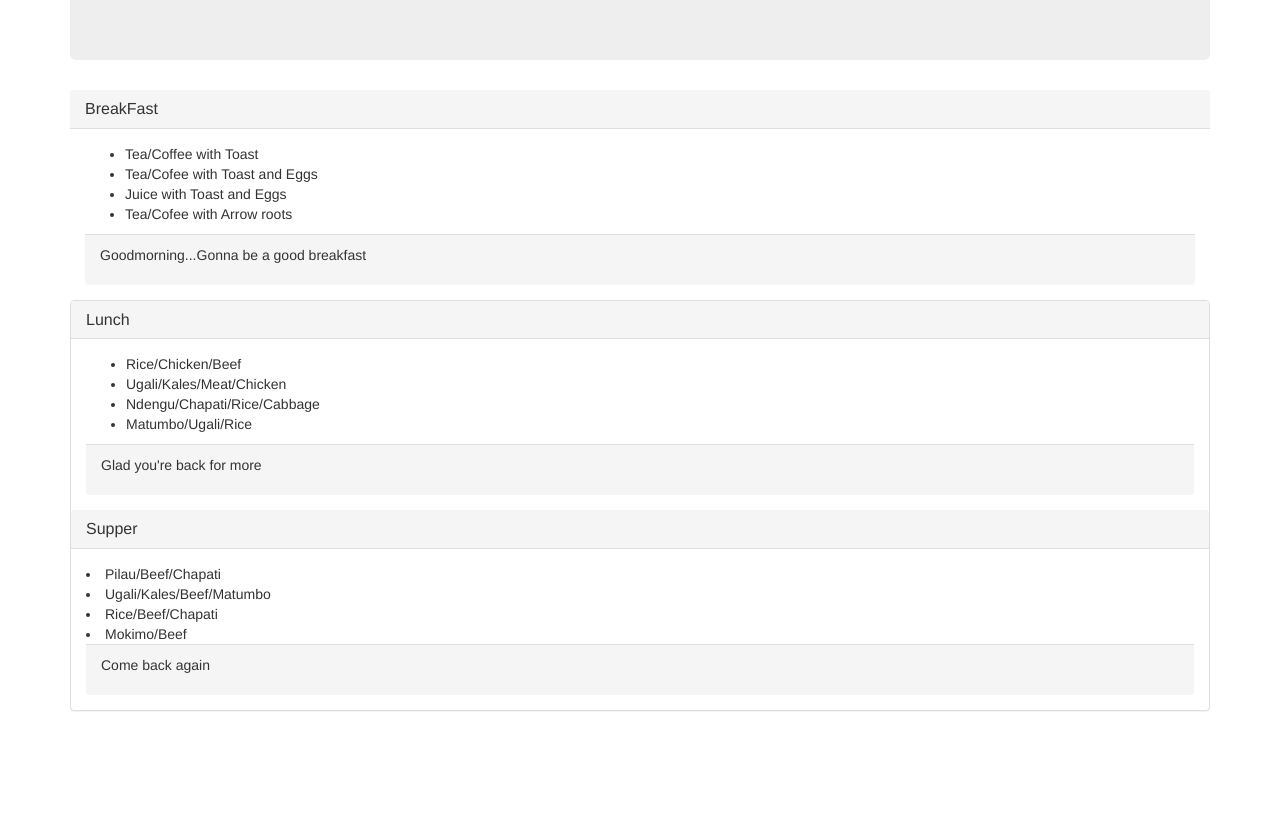
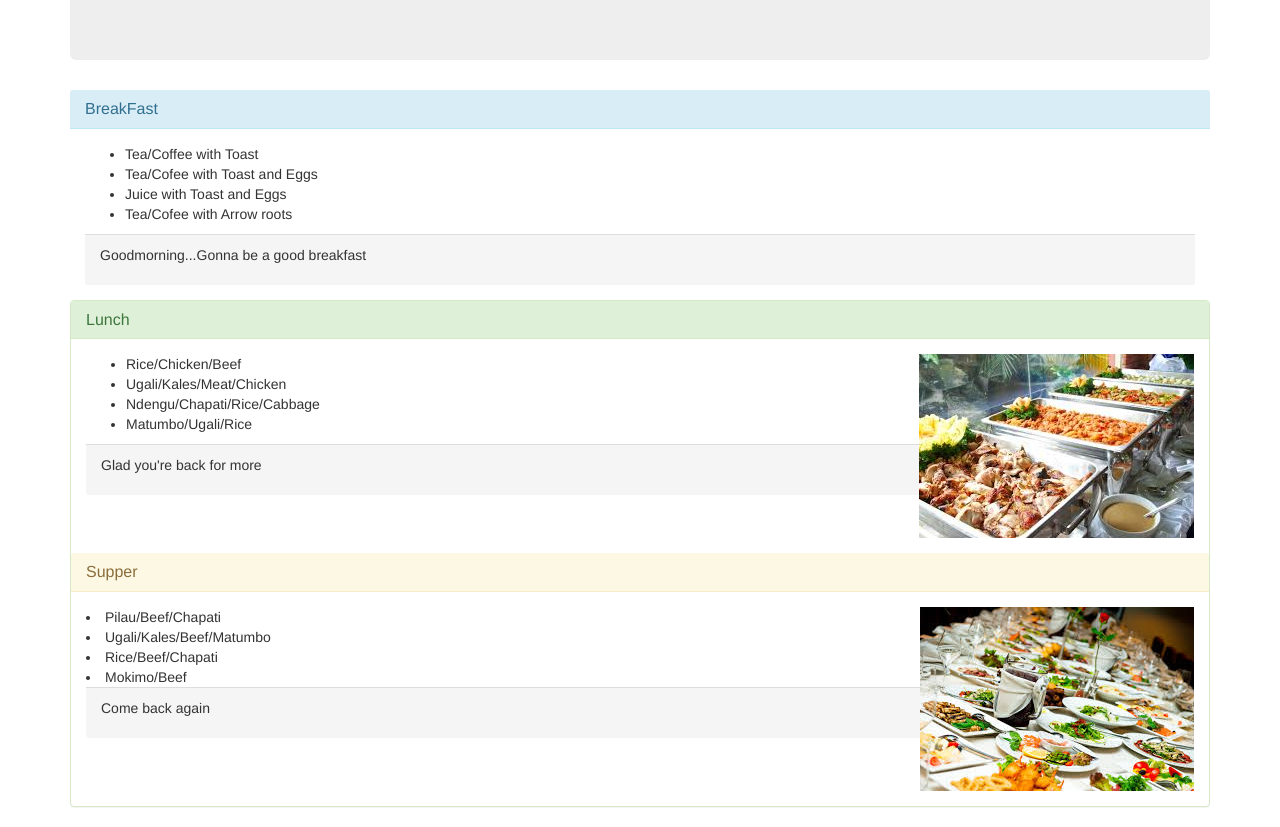
Before and after one commit to manulangat/food-court, a plain HTML site: page index.html in a window 1280 px wide. Shown: the part 180-1007 px from the top of the page. Before the commit the page ends 911 px from the top, so only its background shows below. Drawn offline with Linux system fonts and the light colour scheme.

Commit message:
Add images to the various food section and floated them to the right

```diff
--- /dev/null
+++ b/css/styles.css
@@ -0,0 +1,3 @@
+img {
+  float: right;
+}
--- a/index.html
+++ b/index.html
@@ -4,6 +4,7 @@
 <head>
   <meta charset="utf-8">
   <link rel="stylesheet" href="css/bootstrap.css">
+  <link rel="stylesheet" href="css/styles.css">
   <title>FOOD COURT</title>
 </head>
 
@@ -17,7 +18,7 @@
       <h1>Food Court</h1>
       <p>Where your meal desires are achieved</p>
     </div>
-    <div class="Panel panel-default">
+    <div class="Panel panel-info">
       <div class="panel-heading">
 
 
@@ -27,6 +28,7 @@
       </div>
 
       <div class="panel-body">
+        <img src="images/" alt="">
 
 
         <ul>
@@ -39,7 +41,7 @@
           <p>Goodmorning...Gonna be a good breakfast</p>
         </div>
       </div>
-      <div class="panel panel-default">
+      <div class="panel panel-success">
         <div class="panel-heading">
 
 
@@ -48,6 +50,7 @@
           <h1 class="panel-title">Lunch</h1>
         </div>
         <div class="panel-body">
+          <img src="images/lunch.jpg" alt="">
           <ul>
 
 
@@ -64,13 +67,14 @@
 
         </div>
 
-        <div class="Panel panel-default">
+        <div class="Panel panel-warning">
           <div class="panel-heading">
 
 
             <h1 class="panel-title">Supper</h1>
           </div>
           <div class="panel-body">
+            <img src="images/supper.jpg" alt="">
 
 
             <li>Pilau/Beef/Chapati</li>
```
Also changed, not shown: images/lunch.jpg (added), images/supper.jpg (added).
